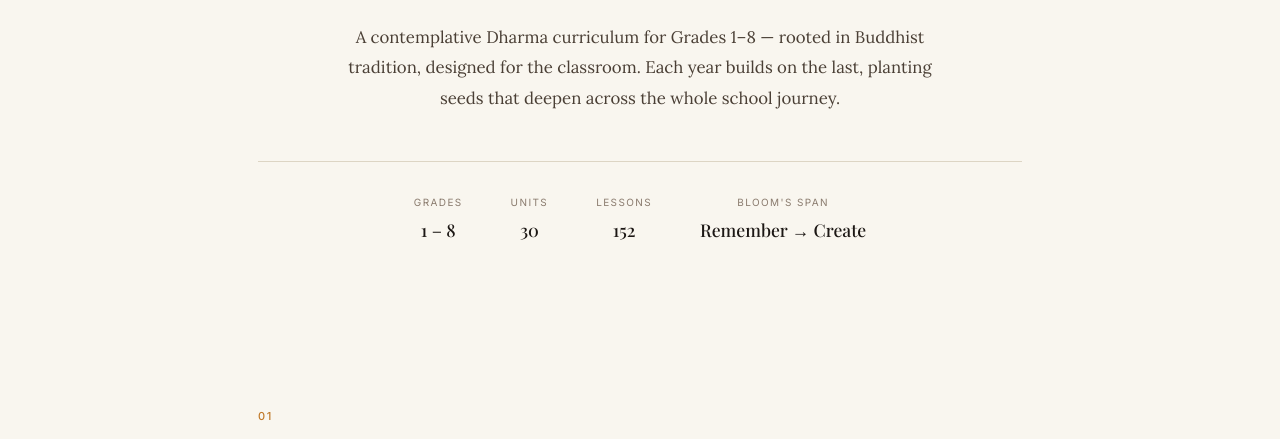
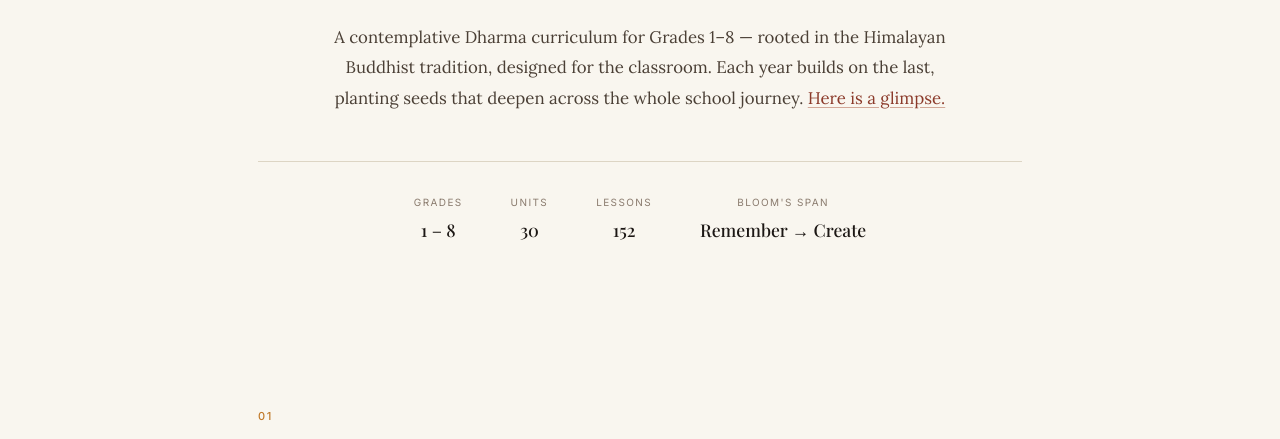
Before and after one commit to designILI/dharma-program, a plain HTML site: page index.html in a window 1280 px wide. Shown: the part 355-794 px from the top of the page. Drawn offline with nearby package versions, Linux system fonts and the light colour scheme; a web font is replaced by a local one.

Commit message:
Add curriculum glimpse link

```diff
--- a/index.html
+++ b/index.html
@@ -135,6 +135,14 @@
       margin: 0 auto 48px;
       line-height: 1.8;
     }
+
+    .hero-sub a {
+      color: var(--rust);
+      text-decoration-color: rgba(163, 75, 45, 0.45);
+      text-underline-offset: 3px;
+    }
+
+    .hero-sub a:hover { text-decoration-color: var(--rust); }
 
     .hero-meta {
       display: flex;
@@ -504,9 +512,9 @@
   <p class="hero-eyebrow">rooted in the Denjong Dzongchen Tradition</p>
   <h1>A Curriculum for<br/><em>the Whole Child</em></h1>
   <p class="hero-sub">
-    A contemplative Dharma curriculum for Grades 1–8 — rooted in Buddhist tradition,
+    A contemplative Dharma curriculum for Grades 1–8 — rooted in the Himalayan Buddhist tradition,
     designed for the classroom. Each year builds on the last, planting seeds that
-    deepen across the whole school journey.
+    deepen across the whole school journey. <a href="https://www.youtube.com/watch?v=8tn2S8gmx44" target="_blank" rel="noopener noreferrer">Here is a glimpse.</a>
   </p>
   <div class="hero-meta">
     <div class="hero-meta-item">
```
